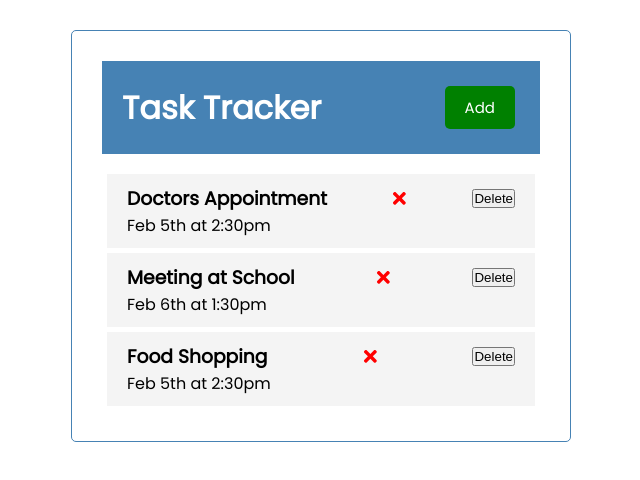
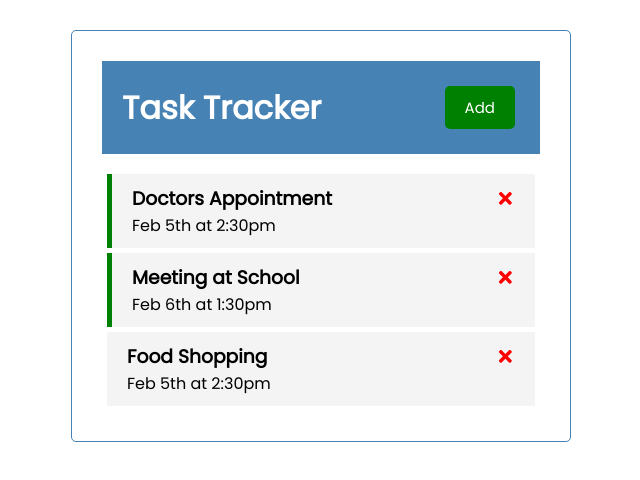
Before and after one commit to Helloalpacaa/react-task-tracker, a React (Create React App) app: page / in a window 1280 px wide. Shown: the top 480 px of the page, without its empty margins (319-959 px from the left). Built offline with nearby package versions, Linux system fonts and the light colour scheme.

Commit message:
Double click to set the reminer

```diff
--- a/src/App.js
+++ b/src/App.js
@@ -26,13 +26,27 @@
 
   // delete task
   const deleteTask = (id) => {
-    console.log('delete', id)
+    setTasks(tasks.filter(task => task.id !== id))
+  }
+
+  // Toggle Reminder
+  const toggleReminder = (id) => {
+    setTasks(
+      tasks.map(task =>
+        task.id === id ? {...task, reminder: !task.reminder} : task
+      )
+    )
   }
 
   return (
     <div className='container'>
       <Header />
-      <Tasks tasks={tasks} onDelete={deleteTask}/>
+      {tasks.length > 0 ? (
+        <Tasks tasks={tasks} onDelete={deleteTask} onToggle={toggleReminder} /
+        >
+      ) : (
+        'No Tasks To Show'
+      )}
     </div>
   )
 }
--- a/src/components/Task.js
+++ b/src/components/Task.js
@@ -2,14 +2,21 @@
 import { FaTimes } from 'react-icons/fa'
 import './Task.css';
 
-const Task = ( { task, onDelete}) => {
+const Task = ( { task, onDelete, onToggle}) => {
   return (
-    <div className='task'>
+    <div
+    className={`task ${task.reminder ? 'reminder' : ''}`}
+    onDoubleClick={() => onToggle(task.id)}
+    >
         <h3>
-          {task.text} <FaTimes style={{ color: 'red', cursor: 'pointer' }}/>
-          <button onClick={ () => onDelete(task.id)}>Delete</button>
+          {task.text}{' '}
+          <FaTimes
+            style={{ color: 'red', cursor: 'pointer' } }
+            onClick={() => onDelete(task.id)}
+          />
         </h3>
-        <p>{task.day}</p>
+
+        <p>{task.day} </p>
     </div>
   )
 }
--- a/src/components/Tasks.js
+++ b/src/components/Tasks.js
@@ -2,11 +2,11 @@
 import Task from './Task'
 
 
-const Tasks = ({tasks, onDelete}) => {
+const Tasks = ({tasks, onDelete, onToggle}) => {
   return (
     <>
         {tasks.map(task =>
-            <Task key={task.id} task = {task} onDelete={onDelete}/>
+            <Task key={task.id} task = {task} onDelete={onDelete} onToggle={onToggle}/>
             )}
     </>
   );
```
